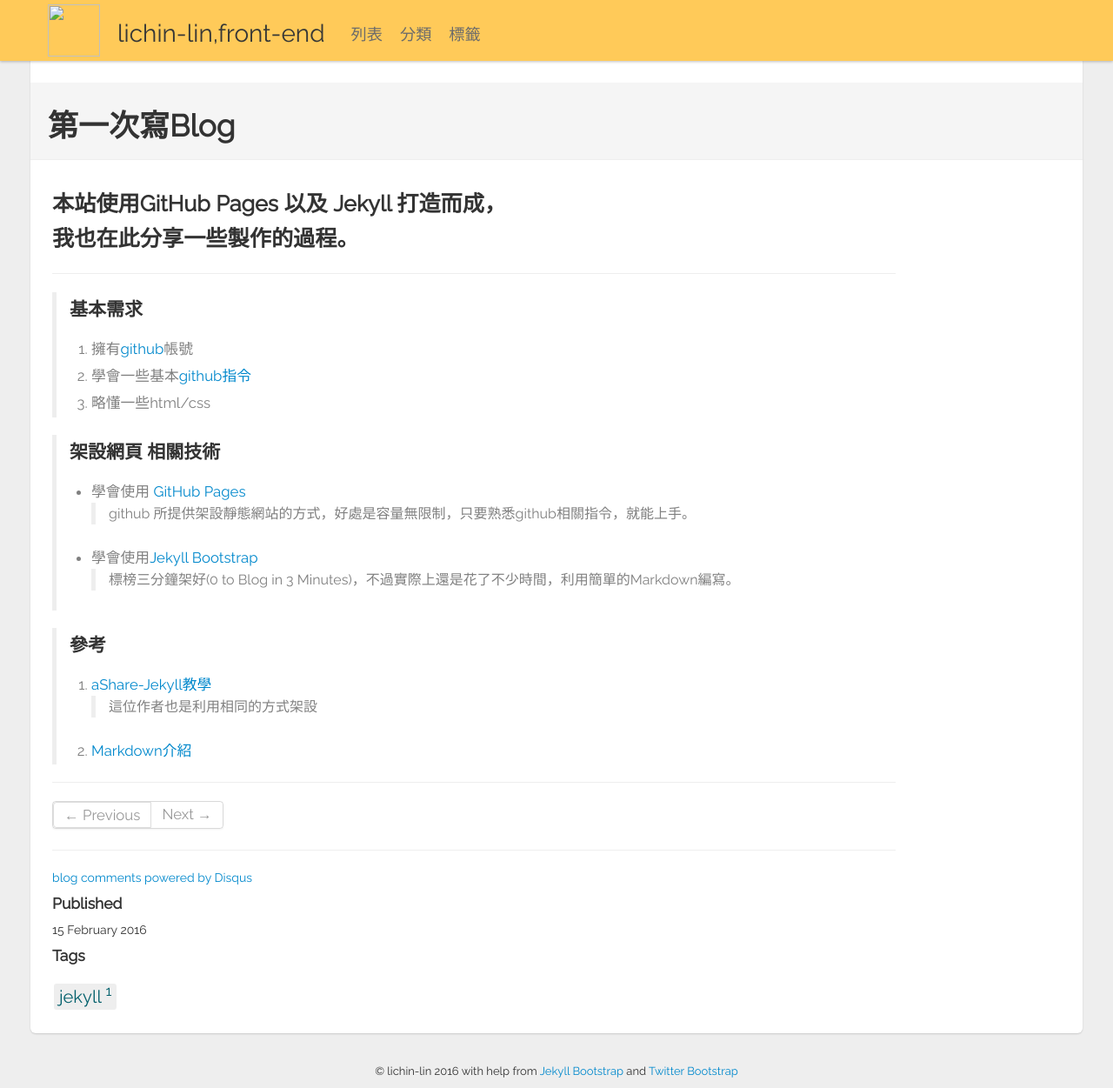
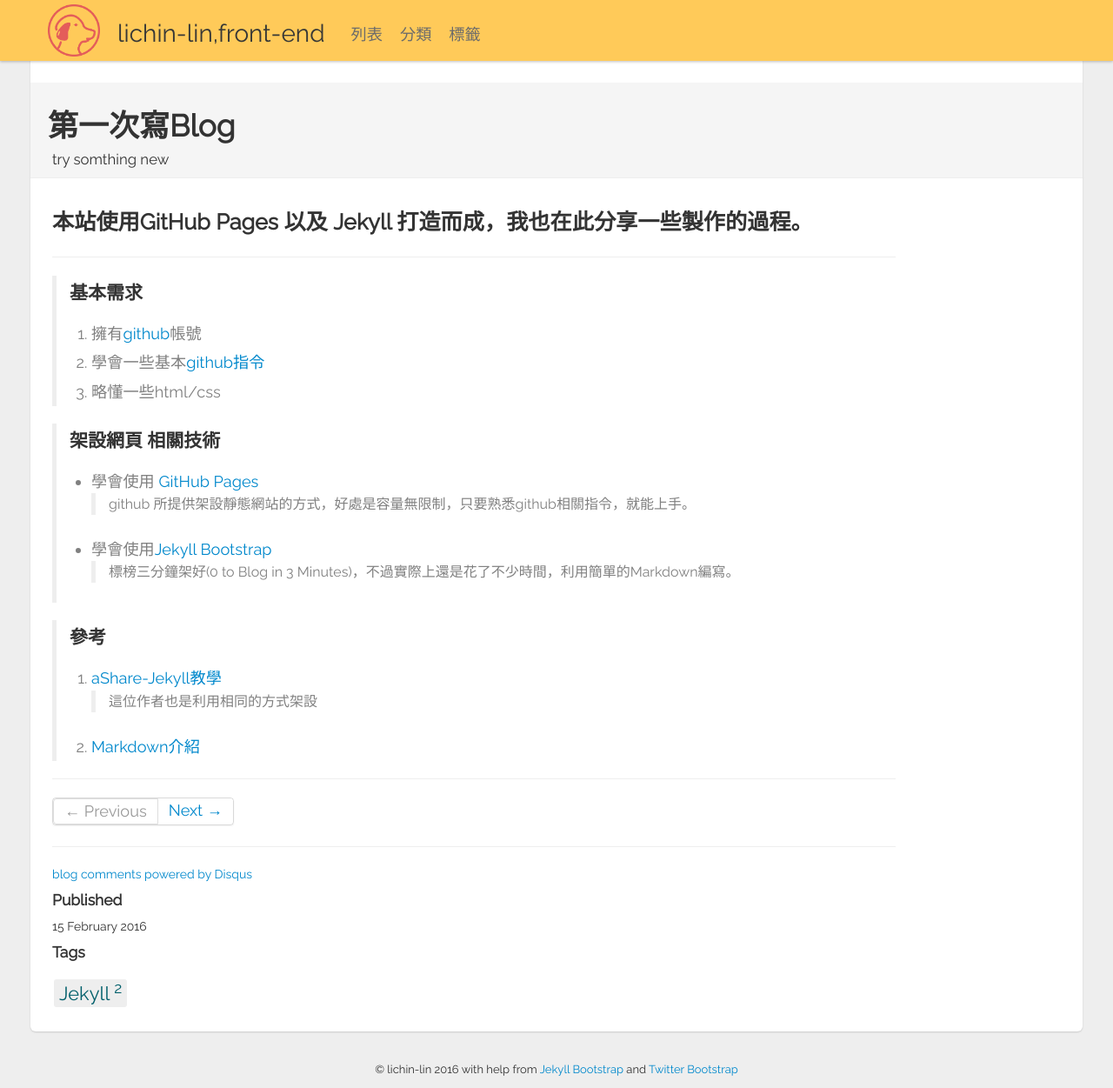
Before and after one commit to lichin-lin/lichin-lin.github.io, a Jekyll site: the page built from _posts/2016-02-15-first-post.md, in a window 1280 px wide and 1251 px high. Shown: the whole window at 87% size. Built offline with Jekyll 4.4.1, drawn with Linux system fonts in a browser that asks for light colours; comment, search, counter and statistics services are not loaded.

Commit message:
relative path

```diff
--- a/_config.yml
+++ b/_config.yml
@@ -62,6 +62,8 @@
   #   /assets
   #
   ASSET_PATH : false
+
+  baseurl : /
 
   # These paths are to the main pages Jekyll-Bootstrap ships with.
   # Some JB helpers refer to these paths; change them here if needed.
--- a/_includes/themes/twitter/default.html
+++ b/_includes/themes/twitter/default.html
@@ -12,13 +12,9 @@
     <![endif]-->
 
     <!-- Le styles -->
-    <link href="{{ ASSET_PATH }}/css/1.4.0/bootstrap.css" rel="stylesheet">
-    <link rel="stylesheet" href="{{ ASSET_PATH }}/bootstrap/css/bootstrap.2.2.2.min.css">
-    <link href="{{ ASSET_PATH }}/css/style.css?body=1" rel="stylesheet" type="text/css" media="all">
-
-    <link href="{{ ASSET_PATH }}/twitter/css/1.4.0/bootstrap.css" rel="stylesheet">
-    <link rel="stylesheet" href="{{ ASSET_PATH }}/twitter/bootstrap/css/bootstrap.2.2.2.min.css">
-    <link href="{{ ASSET_PATH }}/twitter/css/style.css?body=1" rel="stylesheet" type="text/css" media="all">
+    <link href="/assets/themes/twitter/css/1.4.0/bootstrap.css" rel="stylesheet">
+    <link href="/assets/themes/twitter/bootstrap/css/bootstrap.2.2.2.min.css" rel="stylesheet">
+    <link href="/assets/themes/twitter/css/style.css" rel="stylesheet" type="text/css" media="all">
 
     <link href='https://fonts.googleapis.com/css?family=Raleway' rel='stylesheet' type='text/css'>
     <!-- Le fav and touch icons -->
@@ -36,7 +32,7 @@
       <div class="fill">
        <div class="fill-bg">
         <div class="container">
-          <img src="img/dog.png">
+          <img src="/img/dog.png">
           <a class="brand" href="{{ HOME_PATH }}">{{ site.title }}</a>
           <ul class="nav">
             {% assign pages_list = site.pages %}
--- a/_includes/themes/twitter/post.html
+++ b/_includes/themes/twitter/post.html
@@ -1,5 +1,6 @@
 <div class="page-header">
   <h1>{{ page.title }}</h1>
+  <span>{{ page.description}}</span>
 </div>
 
 <div class="row">
--- a/_posts/2016-02-15-first-post.md
+++ b/_posts/2016-02-15-first-post.md
@@ -3,10 +3,10 @@
 title: "第一次寫Blog"
 description: "try somthing new"
 category: Blog
-tags: [jekyll]
+tags: [Jekyll]
 ---
 
-## 本站使用GitHub Pages 以及 Jekyll 打造而成，<br>我也在此分享一些製作的過程。
+## 本站使用GitHub Pages 以及 Jekyll 打造而成，我也在此分享一些製作的過程。
 ---
 > ### 基本需求
 > 1.    擁有[github](https://github.com "Title")帳號
@@ -23,7 +23,7 @@
 >>  標榜三分鐘架好(0 to Blog in 3 Minutes)，不過實際上還是花了不少時間，利用簡單的Markdown編寫。
 
 >### 參考
-> 1.    [aShare-Jekyll教學](http://wcc723.github.io/jekyll/2014/01/04/what-is-jekyll/ "Title")
+> 1.    [aShare-Jekyll教學](http://wcc723.github.io/jekyll/2014/01/04/what-is-jekyll "Title")
 >> 這位作者也是利用相同的方式架設
 > 2.    [Markdown介紹](http://markdown.tw "Title")
 >
--- a/assets/themes/twitter/css/style.css
+++ b/assets/themes/twitter/css/style.css
@@ -35,6 +35,10 @@
 }
 .page-header h1{
 	font-size: 2.5em;
+}
+.page-header span{
+	padding-left: 5px;
+	font-size: 1.2em;
 }
 .topbar{
 	height: 70px;
@@ -121,7 +125,7 @@
 }
 
 .row li{
-	font-size: 1.2em;
+	font-size: 1.3em;
 	padding: 3px 0 3px 0;
 	line-height: 150%;
 }
```
Also changed, not shown: _posts/2016-02-18-jekyll-path.md (added, +8 -0 lines), _posts/16474066774675711213.jpeg (deleted).
